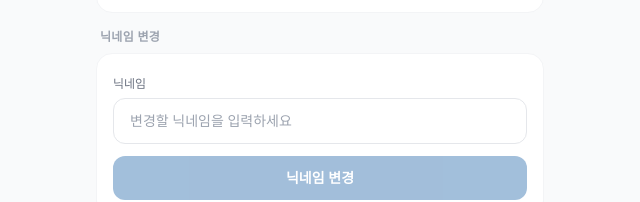
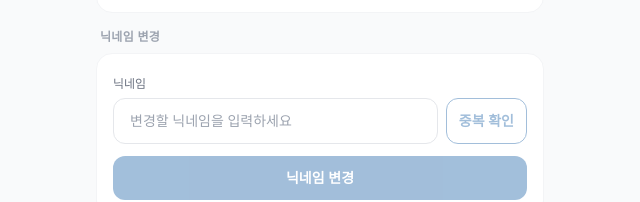
Before and after one commit to jipsa-app/jipsa-client, a React (Vite) app: page /mypage/edit in a window 1280 px wide. Shown: the part 191-393 px from the top of the page, without its empty margins (320-960 px from the left). Built offline with nearby package versions, Linux system fonts and the light colour scheme.

Commit message:
feat: 회원정보 수정 페이지에 닉네임 중복 확인 추가

```diff
--- a/src/pages/EditProfile.jsx
+++ b/src/pages/EditProfile.jsx
@@ -2,7 +2,7 @@ import { useState } from 'react'
 import { useNavigate } from 'react-router-dom'
 import Header from '../components/Header'
 import Toast from '../components/Toast'
-import { updateNickname, updatePassword, withdraw } from '../api/auth'
+import { updateNickname, updatePassword, withdraw, checkNickname } from '../api/auth'
 
 export default function EditProfile() {
   const navigate = useNavigate()
@@ -10,6 +10,7 @@ export default function EditProfile() {
   const email = localStorage.getItem('email') || ''
 
   const [nickname, setNickname] = useState(currentNickname)
+  const [nicknameStatus, setNicknameStatus] = useState(null) // null | 'checking' | 'ok' | 'dup' | 'same'
   const [currentPassword, setCurrentPassword] = useState('')
   const [newPassword, setNewPassword] = useState('')
   const [confirmPassword, setConfirmPassword] = useState('')
@@ -20,8 +21,30 @@ export default function EditProfile() {
 
   const showToast = (msg, type = 'error') => setToast({ msg, type })
 
+  function handleNicknameChange(val) {
+    setNickname(val)
+    setNicknameStatus(null)
+  }
+
+  async function handleCheckNickname() {
+    if (!nickname.trim()) return
+    if (nickname.trim() === currentNickname) {
+      setNicknameStatus('same')
+      return
+    }
+    setNicknameStatus('checking')
+    try {
+      const res = await checkNickname(nickname.trim())
+      setNicknameStatus(res.data ? 'ok' : 'dup')
+    } catch {
+      setNicknameStatus(null)
+    }
+  }
+
   async function handleNickname() {
     if (!nickname.trim()) return showToast('닉네임을 입력해주세요.')
+    if (nickname.trim() === currentNickname) return showToast('현재 닉네임과 같아요.')
+    if (nicknameStatus !== 'ok') return showToast('닉네임 중복 확인을 해주세요.')
     setLoadingNick(true)
     try {
       await updateNickname(nickname.trim())
@@ -82,16 +105,37 @@ export default function EditProfile() {
         {/* 닉네임 변경 */}
         <Section title="닉네임 변경">
           <div className="space-y-3">
-            <InputField
-              label="닉네임"
-              value={nickname}
-              onChange={setNickname}
-              placeholder="변경할 닉네임을 입력하세요"
-              maxLength={12}
-            />
+            <div className="space-y-1">
+              <label className="text-xs font-medium text-gray-500">닉네임</label>
+              <div className="flex gap-2">
+                <input
+                  type="text"
+                  value={nickname}
+                  onChange={e => handleNicknameChange(e.target.value)}
+                  placeholder="변경할 닉네임을 입력하세요"
+                  maxLength={12}
+                  className={`flex-1 border rounded-xl px-4 py-3 text-sm outline-none transition-colors ${
+                    nicknameStatus === 'ok' ? 'border-green-400' :
+                    nicknameStatus === 'dup' ? 'border-red-400' :
+                    'border-gray-200 focus:border-[#185FA5]'
+                  }`}
+                />
+                <button
+                  type="button"
+                  onClick={handleCheckNickname}
+                  disabled={!nickname.trim() || nicknameStatus === 'checking'}
+                  className="px-3 py-3 rounded-xl text-sm font-semibold border border-[#185FA5] text-[#185FA5] disabled:opacity-40 flex-shrink-0"
+                >
+                  {nicknameStatus === 'checking' ? '확인 중' : '중복 확인'}
+                </button>
+              </div>
+              {nicknameStatus === 'ok' && <p className="text-xs text-green-500">✅ 사용 가능한 닉네임이에요!</p>}
+              {nicknameStatus === 'dup' && <p className="text-xs text-red-400">❌ 이미 사용 중인 닉네임이에요.</p>}
+              {nicknameStatus === 'same' && <p className="text-xs text-gray-400">현재 사용 중인 닉네임이에요.</p>}
+            </div>
             <button
               onClick={handleNickname}
-              disabled={loadingNick || !nickname.trim() || nickname.trim() === currentNickname}
+              disabled={loadingNick || nicknameStatus !== 'ok'}
               className="w-full py-3 rounded-xl text-sm font-semibold text-white bg-[#185FA5] disabled:opacity-40 transition-opacity"
             >
               {loadingNick ? '변경 중...' : '닉네임 변경'}
```
